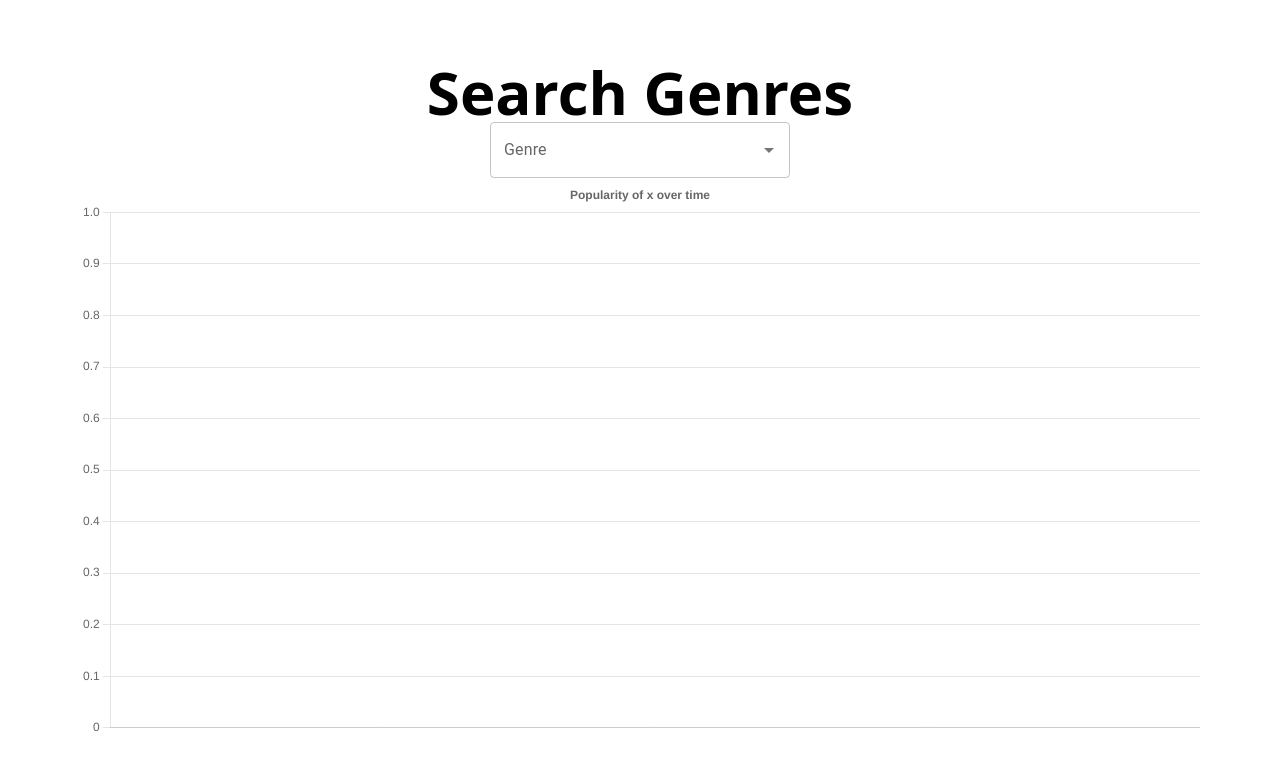
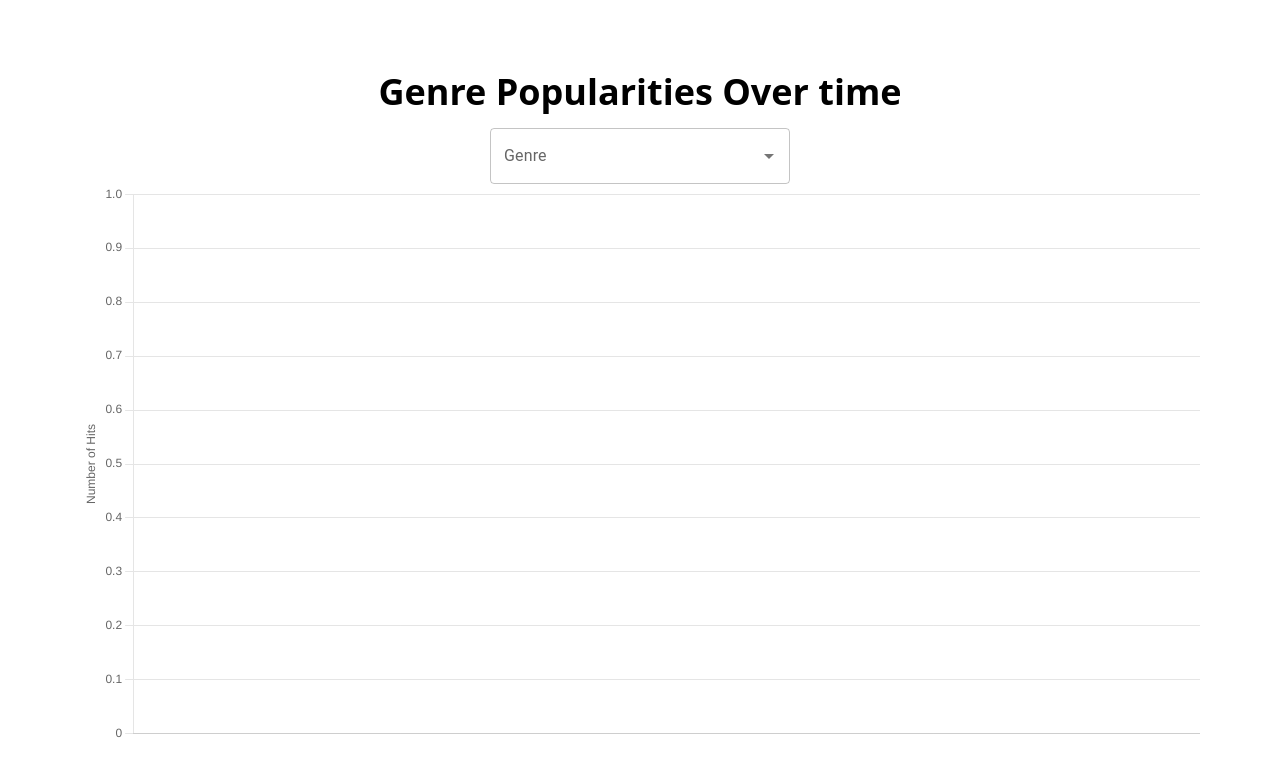
Before and after one commit to jmealy/genres-viz-frontend, a Next.js app: page / in a window 1280 px wide. Shown: the top 776 px of the page. Built offline with nearby package versions, Linux system fonts and the light colour scheme.

Commit message:
Add y axis label

```diff
--- a/components/Graph.tsx
+++ b/components/Graph.tsx
@@ -1,6 +1,5 @@
 import type { NextPage } from 'next';
 import type { GenreGraphData } from 'types';
-import moment from 'moment';
 import {
   Chart as ChartJS,
   CategoryScale,
@@ -28,7 +27,7 @@ ChartJS.register(
 interface GraphProps {
   genre: GenreGraphData | null
 }
-const Graph: NextPage<GraphProps> = (props: any) => {
+const Graph: NextPage<GraphProps> = (props: GraphProps) => {
   const { genre } = props;
   const data = {
     datasets: [
@@ -36,6 +35,7 @@ const Graph: NextPage<GraphProps> = (props: any) => {
         label: 'graph data',
         data: genre,
         borderColor: 'rgb(255, 99, 132)',
+        // yAxisID: 'yAxis',
       }
     ],
   };
@@ -45,10 +45,19 @@ const Graph: NextPage<GraphProps> = (props: any) => {
     plugins: {
       legend: false,
       title: {
-        display: true,
+        display: false,
         text: 'Popularity of x over time',
       },
     },
+    scales: {
+      y: {
+        title: {
+          display: true,
+          text: 'Number of Hits'
+          // text: '# of Hits In Weekly Top 200 Per Year'
+        }
+      }
+    }
   };
 
   return (
--- a/components/SearchBox.tsx
+++ b/components/SearchBox.tsx
@@ -6,7 +6,6 @@ import genresList from 'data/genres';
 interface SearchBoxProps {
   onSubmit: (genre: String | null) => void
 }
-
 
 const SearchBox: NextPage<SearchBoxProps> = (props) => {
   const { onSubmit } = props;
--- a/pages/index.tsx
+++ b/pages/index.tsx
@@ -17,12 +17,12 @@ const Home: NextPage = () => {
   return (
     <div className="flex min-h-screen flex-col items-center justify-center py-2">
       <Head>
-        <title>Genre Viz</title>
+        <title>Genre Popularity Graph</title>
       </Head>
 
       <main className="flex w-full flex-1 flex-col items-center justify-center px-20 text-center">
-        <h1 className="text-6xl font-bold">
-          Search Genres
+        <h1 className="text-4xl font-bold py-4">
+          Genre Popularities Over time
         </h1>
         <SearchBox onSubmit={onGenreSelect} />
         <Graph genre={genreGraphData} />
```
